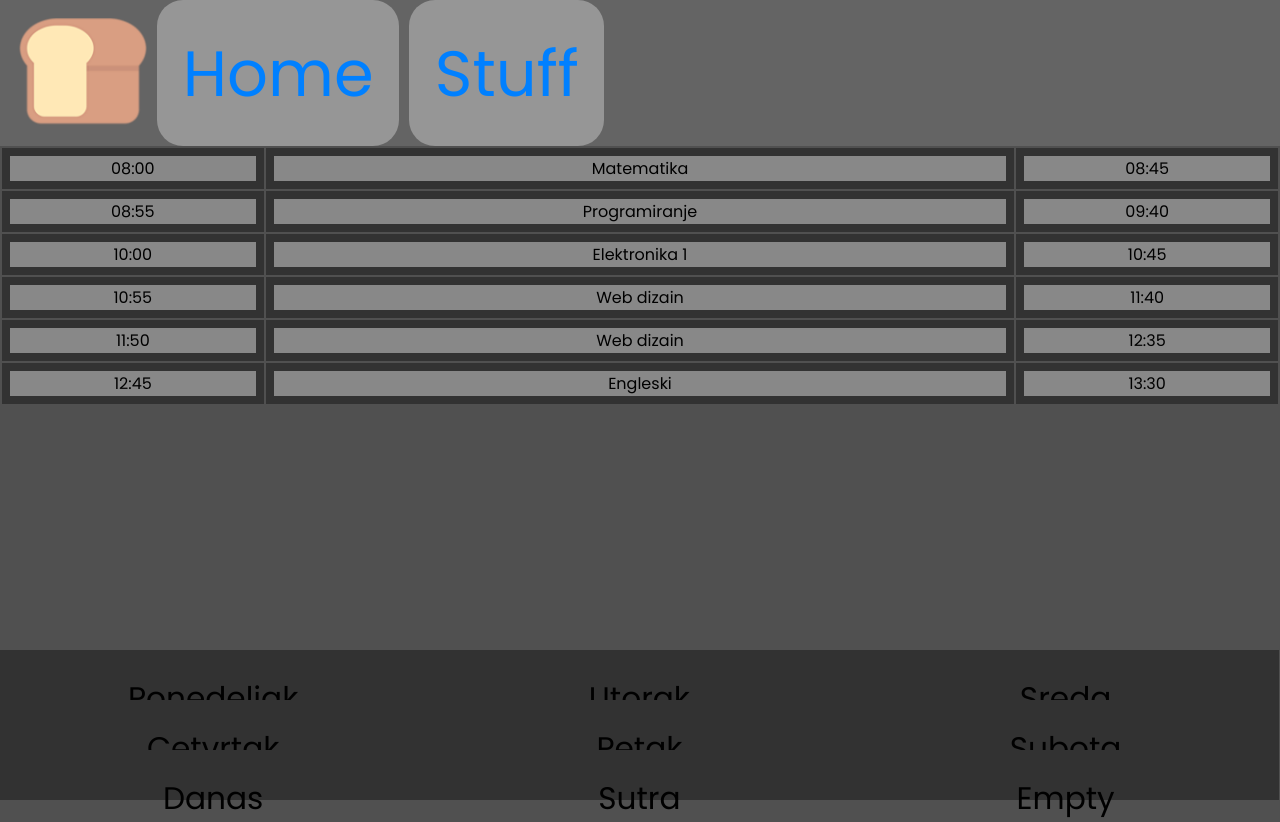
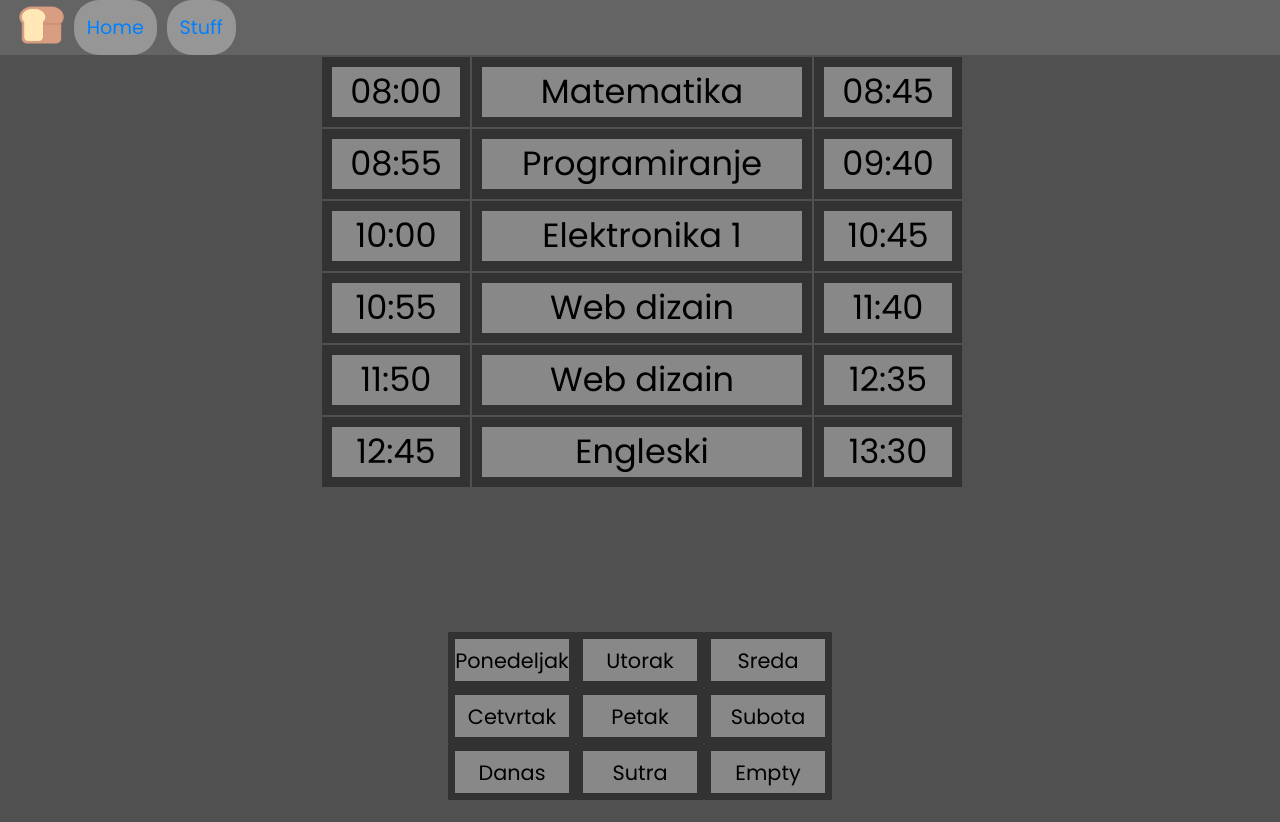
Before and after one commit to MyGamesM/webpage, a plain HTML site: page pages/raspored.html in a window 1280 px wide. After the commit the page ends 800 px from the top, so only its background shows below. Drawn offline with Linux system fonts and the light colour scheme.

Commit message:
finished raspored for desktop

```diff
--- a/pages/raspored.html
+++ b/pages/raspored.html
@@ -17,8 +17,8 @@
             <a href="./pages.html" class="navitem">Stuff</a>
         </nav>
 		<div class="raspored">
-			<table>
-				<tbody id="tbody">
+			<table class="table">
+				<tbody class="tbody" id="tbody">
 				</tbody>
 			</table>
 		</div>
--- a/styles/nav.css
+++ b/styles/nav.css
@@ -20,3 +20,22 @@
     font-size: 5vw;
     border-radius: calc((2.5vw + 2.5vh) / 2);
 }
+
+@media screen and (min-width: 430px) {
+    .navimg {
+        margin-left: 1.5vw;
+        margin-bottom: .5vw;
+        width: 3.5vw;
+        height: 3.5vw;
+    }
+    .navitem {
+        background-color: #969696;
+        color: #0080ff;
+        margin-left: 10px;
+        padding: 1vw;
+        text-align: center;
+        text-decoration: none;
+        font-size: 1.5vw;
+        border-radius: 25px;
+    }
+}
--- a/styles/raspored.css
+++ b/styles/raspored.css
@@ -18,12 +18,12 @@
     --sidebar-hover-color: #ccc;
 }
 
-html {
+body {
     background-color: var(--bg-color);
 }
 
 td {
-	border: var(--btn-border-color) solid 1vh;
+	border: var(--btn-border-color) solid 0.8vw;
 	background-color: var(--btn-bg-color);
 }
 
@@ -56,27 +56,32 @@ td:nth-child(2) {
 	font-size: calc((3vh + 3vw) / 2);
 }
 
-/* @media screen and (min-width: 430px) {
-    .p {
-        border: 1vw solid var(--btn-border-color);
-        background-color: var(--btn-bg-color);
-    }
+@media screen and (min-width: 430px) {
+	.table {
+		margin-left: 25vw;
+	}
 
-    .navimg {
-        margin-left: 1.5vw;
-        margin-bottom: .5vw;
-        width: 3.5vw;
-        height: 3.5vw;
-    }
+	td {
+		font-size: calc((4vw + 2vh) / 2);
+	}
 
-    .navitem {
-        background-color: #969696;
-        color: #0080ff;
-        margin-left: 10px;
-        padding: 1vw;
-        text-align: center;
-        text-decoration: none;
-        font-size: 1.5vw;
-        border-radius: 25px;
-    }
-} */
+	td:nth-child(odd) {
+		width: 10vw;
+	}
+
+	td:nth-child(2) {
+		width: 25vw;
+	}
+
+	.buttons {
+		place-items: center;
+		margin-left: 35vw;
+	}
+
+	.buttons > button {
+		height: 7vh;
+		width: 10vw;
+		border: var(--btn-border-color) solid 0.6vw;
+		font-size: calc((2vh + 2vw) / 2);
+	}
+}
```
